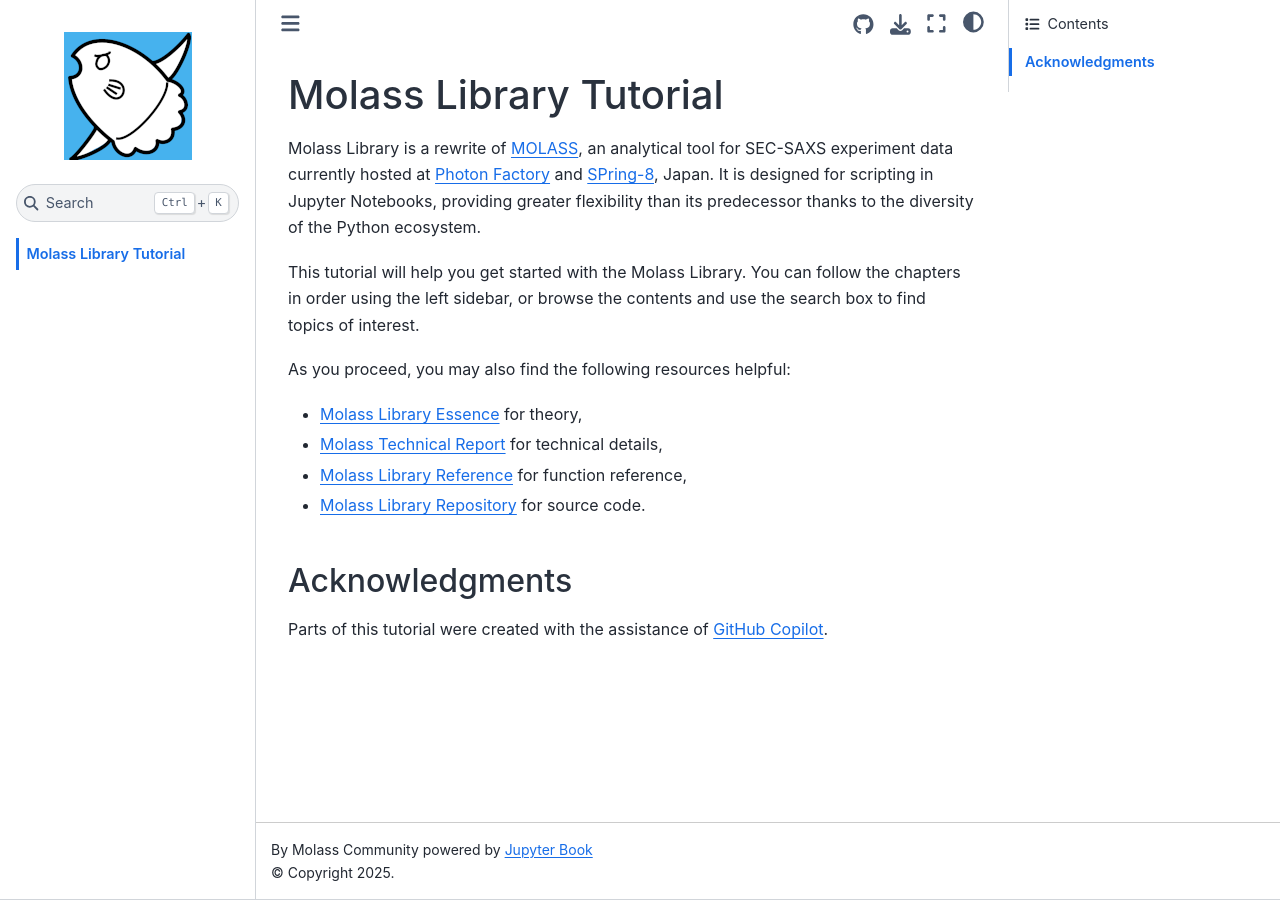
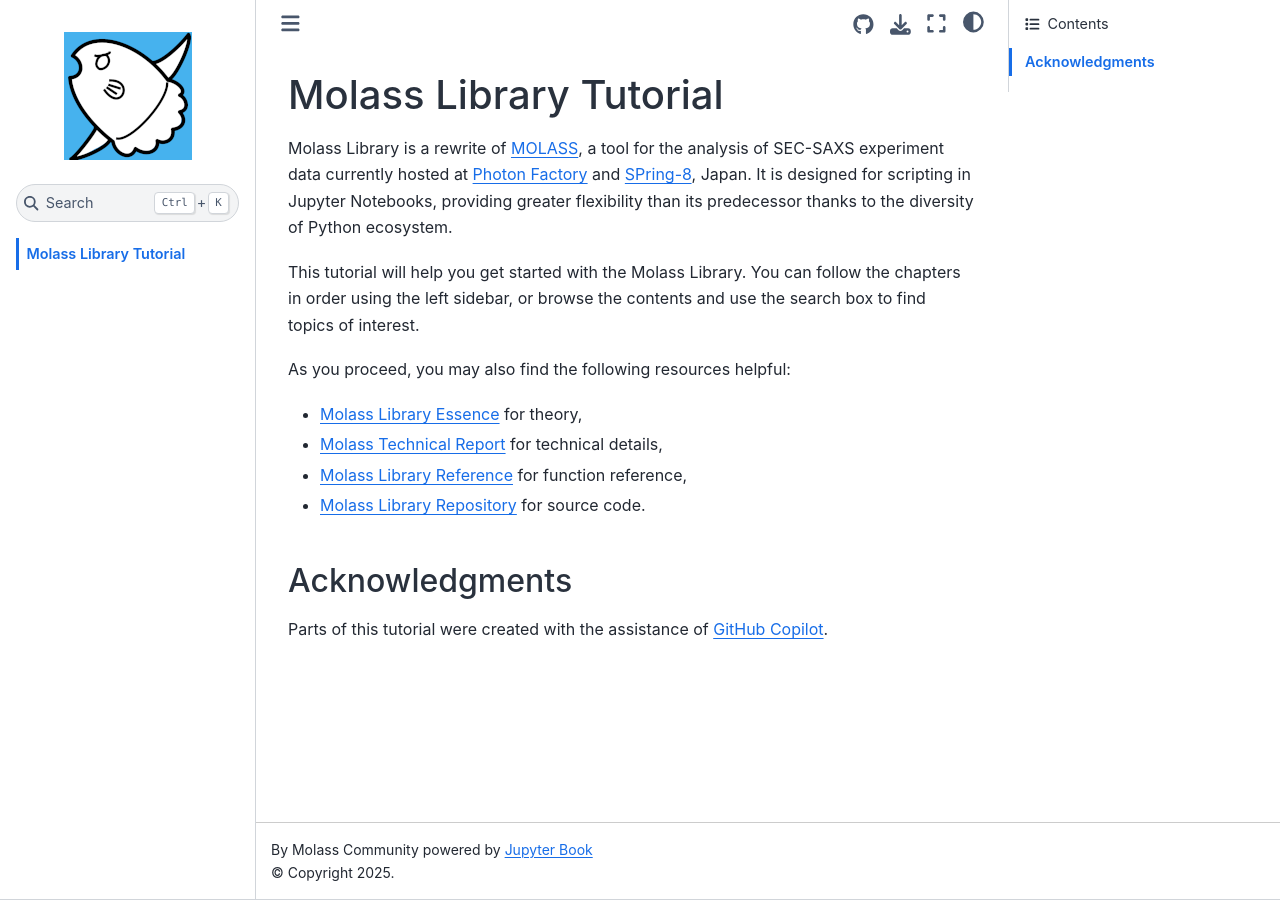
Before and after one commit to biosaxs-dev/molass-tutorial, a Jupyter Book: the page built from chapters/intro.md, in a window 1280 px wide. Built offline with Jupyter Book 1.0.4 settings and Sphinx 7.4.7 and the Sphinx Book theme 1.1.4, drawn with Linux system fonts in a browser that asks for light colours; pages that are not in the unit, such as notebooks, are missing from menus.

Commit message:
Update for better wording

```diff
--- a/chapters/intro.md
+++ b/chapters/intro.md
@@ -1,6 +1,6 @@
 # Molass Library Tutorial
 
-Molass Library is a rewrite of [MOLASS](https://pfwww.kek.jp/saxs/MOLASSE.html), an analytical tool for SEC-SAXS experiment data currently hosted at [Photon Factory](https://www2.kek.jp/imss/pf/eng/) and [SPring-8](http://www.spring8.or.jp/en/), Japan. It is designed for scripting in Jupyter Notebooks, providing greater flexibility than its predecessor thanks to the diversity of the Python ecosystem.
+Molass Library is a rewrite of [MOLASS](https://pfwww.kek.jp/saxs/MOLASSE.html), a tool for the analysis of SEC-SAXS experiment data currently hosted at [Photon Factory](https://www2.kek.jp/imss/pf/eng/) and [SPring-8](http://www.spring8.or.jp/en/), Japan. It is designed for scripting in Jupyter Notebooks, providing greater flexibility than its predecessor thanks to the diversity of Python ecosystem.
 
 This tutorial will help you get started with the Molass Library. You can follow the chapters in order using the left sidebar, or browse the contents and use the search box to find topics of interest.
 
```
Also changed, not shown: 2 other files.
